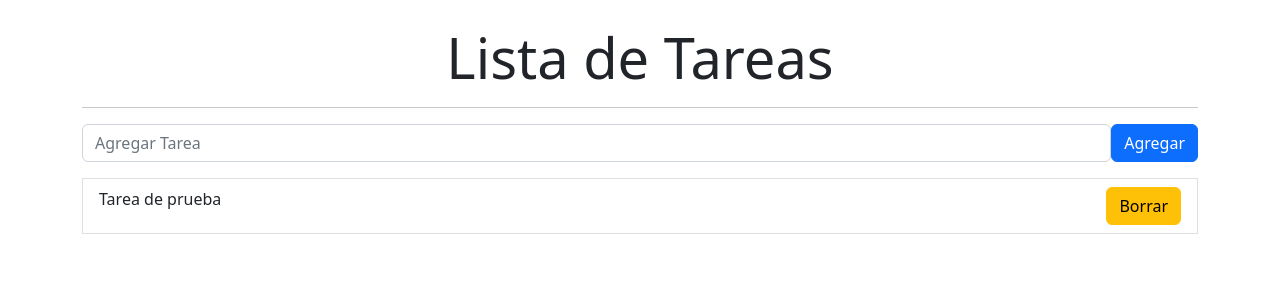
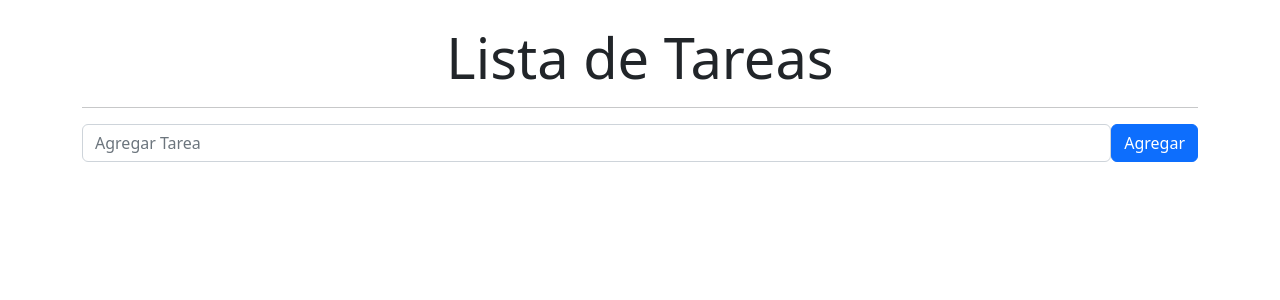
Before and after one commit to EnzoH292/Lista-de-Tarea-React, a React (Create React App) app: page / in a window 1280 px wide. Shown: the top 300 px of the page. Built offline with nearby package versions, Linux system fonts and the light colour scheme.

Commit message:
SE agrega funcionalidad para borrar la tarea

```diff
--- a/src/Components/Formulario.jsx
+++ b/src/Components/Formulario.jsx
@@ -1,19 +1,45 @@
 import ItemTarea from "./ItemTarea";
 import ListaTareas from "./ListaTareas";
 import { Form, Button } from "react-bootstrap";
+import { useState } from "react";
 
 const Formulario = () => {
+  //Mayoria de la lógica
+
+  const [tarea, setTarea] = useState("");
+  const [arrayTarea, setArrayTarea] = useState([]);
+
+  const handleSubmit = (e) => {
+    e.preventDefault();
+    //arryTarea.push no se puede usar porque modifica directamente el state
+    setArrayTarea([...arrayTarea, tarea]);
+    //limpiar el input
+    setTarea('');
+
+  };
+
+  const borrarTarea = (nombre) => {
+    //borrar tarea
+    let arregloModificado = arrayTarea.filter((item)=>(item !== nombre));
+    //actualiar state
+    setArrayTarea (arregloModificado);
+  };
+
   return (
     <div>
-      <Form>
+      <Form onSubmit={handleSubmit}>
         <Form.Group className="mb-3 d-flex" controlId="formTareas">
-          <Form.Control type="text" placeholder="Agregar Tarea" />
+          <Form.Control
+            type="text"
+            placeholder="Agregar Tarea"
+            onChange={(e) => setTarea(e.target.value)}
+          />
           <Button variant="primary" type="submit">
             Agregar
           </Button>
         </Form.Group>
       </Form>
-      <ListaTareas></ListaTareas>
+      <ListaTareas arregloTarea={arrayTarea} borrarTarea={borrarTarea}></ListaTareas>
     </div>
   );
 };
--- a/src/Components/ItemTarea.jsx
+++ b/src/Components/ItemTarea.jsx
@@ -2,12 +2,12 @@
 import { ListGroup, Button } from 'react-bootstrap';
 
 
-const ItemTarea = () => {
+const ItemTarea = (props) => {
     return (
         <div>
             <ListGroup.Item className='d-flex justify-content-between'>
-                Tarea de prueba
-                <Button variant="warning">Borrar</Button>
+                {props.nombreTarea}
+                <Button variant="warning" onClick={()=> props.borrarTarea(props.nombreTarea)}>Borrar</Button>
             </ListGroup.Item>
         </div>
     );
--- a/src/Components/ListaTareas.jsx
+++ b/src/Components/ListaTareas.jsx
@@ -4,10 +4,14 @@ import ListGroup from 'react-bootstrap/ListGroup';
 
 
 
-const ListaTareas = () => {
+const ListaTareas = ({arregloTarea, borrarTarea}) => {
+
     return (
         <ListGroup>
-      <ItemTarea></ItemTarea>
+            {
+                arregloTarea.map( (cadaTarea, index) => <ItemTarea key={index} nombreTarea={cadaTarea} borrarTarea={borrarTarea}></ItemTarea> )
+            }
+
         </ListGroup>
     );
 };
```
